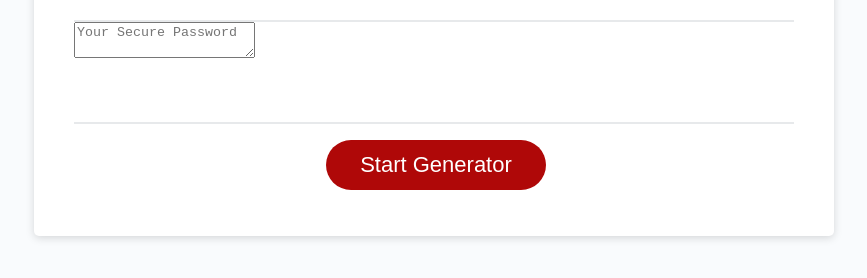
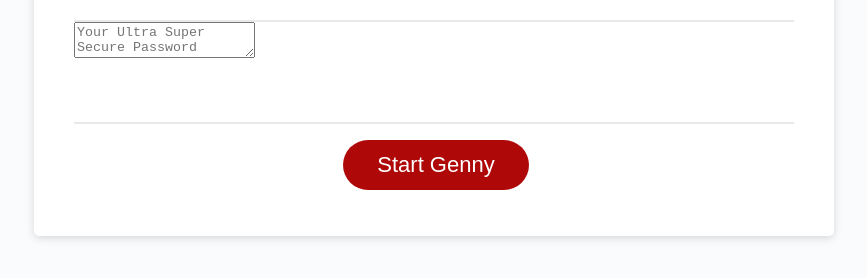
Before and after one commit to Nsilo/Password-Genny, a plain HTML site: page Develop/index.html in a window 1280 px wide. Shown: the part 216-494 px from the top of the page, without its empty margins (206-1073 px from the left). Drawn offline with Linux system fonts and the light colour scheme.

Commit message:
final index

```diff
--- a/Develop/index.html
+++ b/Develop/index.html
@@ -6,7 +6,7 @@
     <meta name="viewport" content="width=device-width, initial-scale=1.0" />
     <meta http-equiv="X-UA-Compatible" content="ie=edge" />
 
-    <title>Password Generator</title>
+    <title>Ye Ol' Password Genny</title>
 
     <link rel="stylesheet" href="style.css" />
 
@@ -30,13 +30,13 @@
           <textarea
             readonly
             id="passwordArea"
-            placeholder="Your Secure Password"
+            placeholder="Your Ultra Super Secure Password"
             verdana-label="Generated Password"
           ></textarea>
         </div>
 
         <div class="card-footer">
-          <button id="StartGenny" class="btn">Start Generator</button>
+          <button id="StartGenny" class="btn">Start Genny</button>
         </div>
 
       </div>
```
